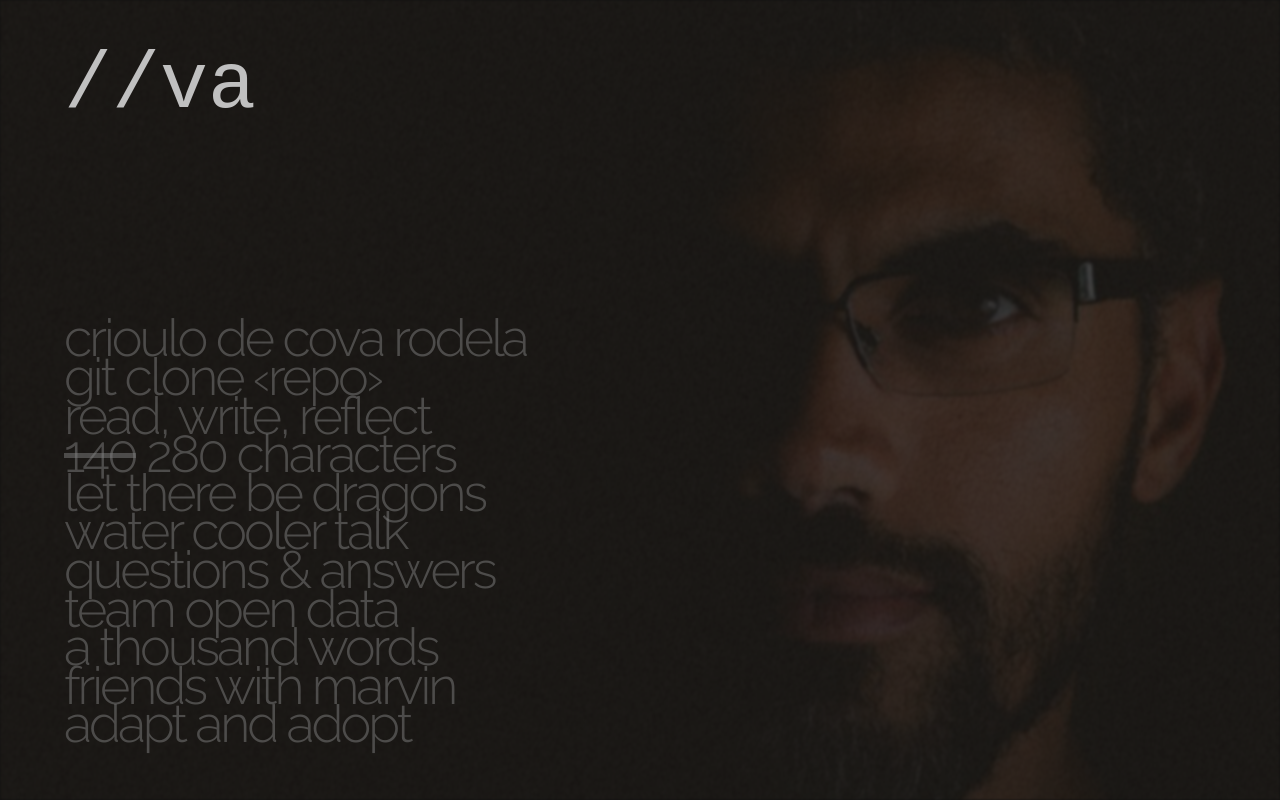
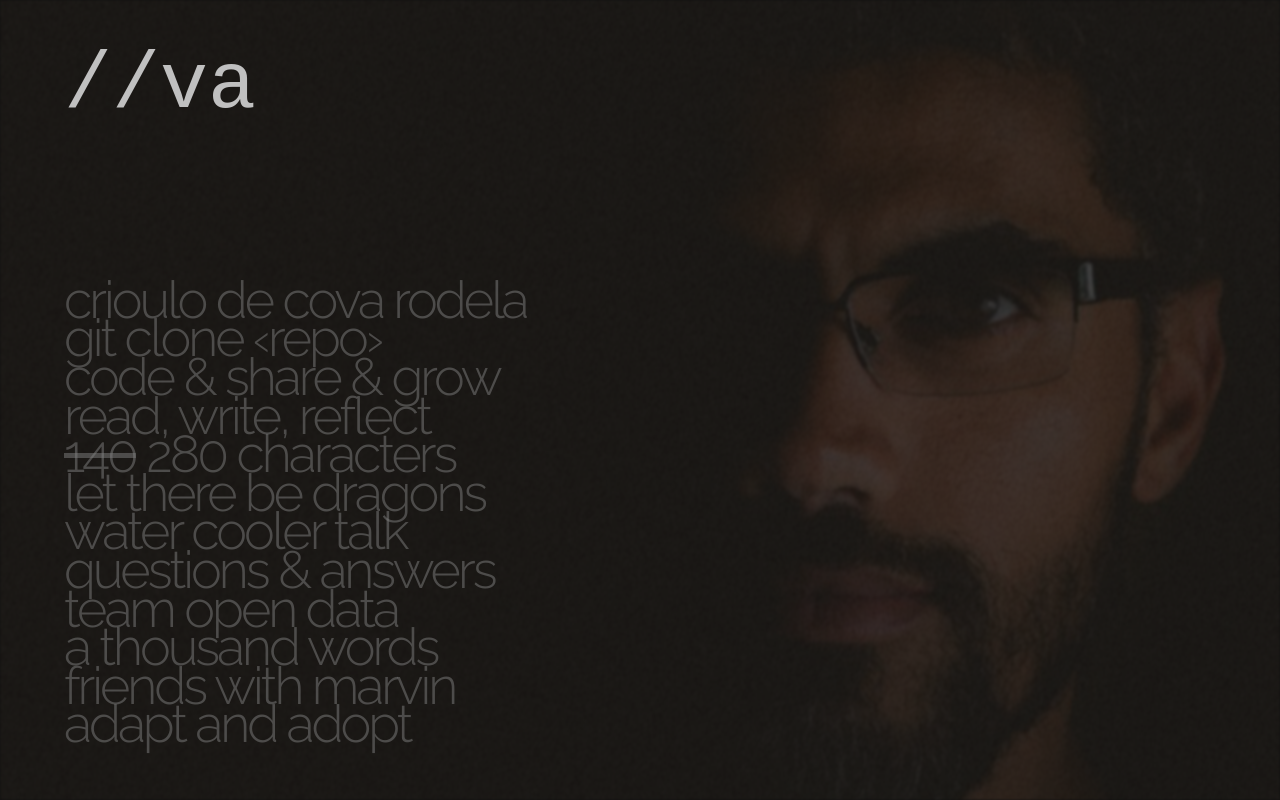
Before and after one commit to vabarbosa/vabarbosa.github.io, a plain HTML site: page index.html in a window 1280 px wide. Drawn offline with Linux system fonts and the light colour scheme.

Commit message:
Update index.html

```diff
--- a/index.html
+++ b/index.html
@@ -19,6 +19,7 @@
       <ul>
         <li><a target="_blank" href="https://en.wikipedia.org/wiki/Cova_Rodela">crioulo de cova rodela</a></li>
         <li><a target="_blank" href="https://github.com/vabarbosa">git clone ‹repo›</a></li>
+        <li><a target="_blank" href="https://dev.to/vabarbosa">code &amp; share &amp; grow</a></li>
         <li><a target="_blank" href="https://medium.com/@vabarbosa">read, write, reflect</a></li>
         <li><a target="_blank" href="https://twitter.com/vabarbosa"><s>140</s> 280 characters</a></li>
         <li><a target="_blank" href="https://developer.ibm.com/profiles">let there be dragons</a></li>
```
